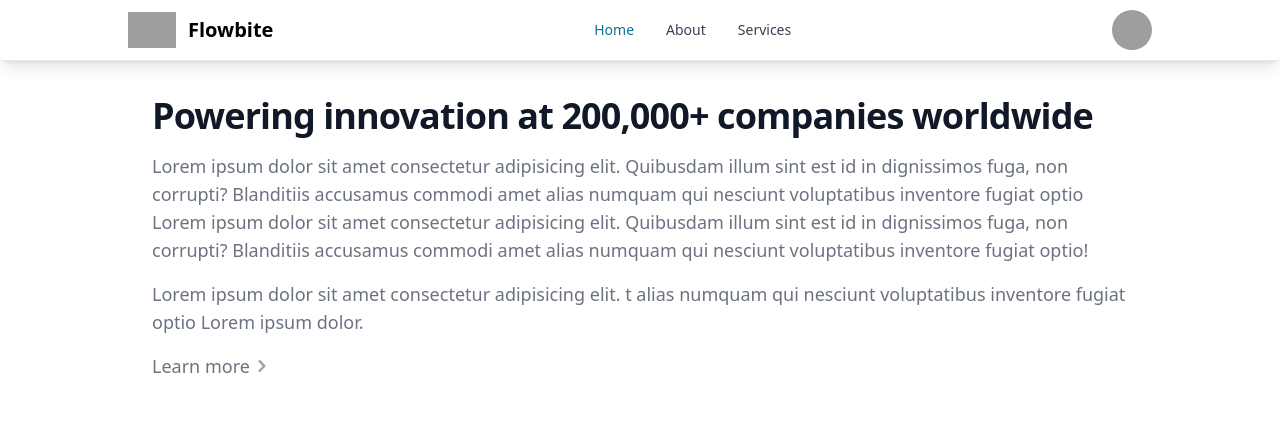
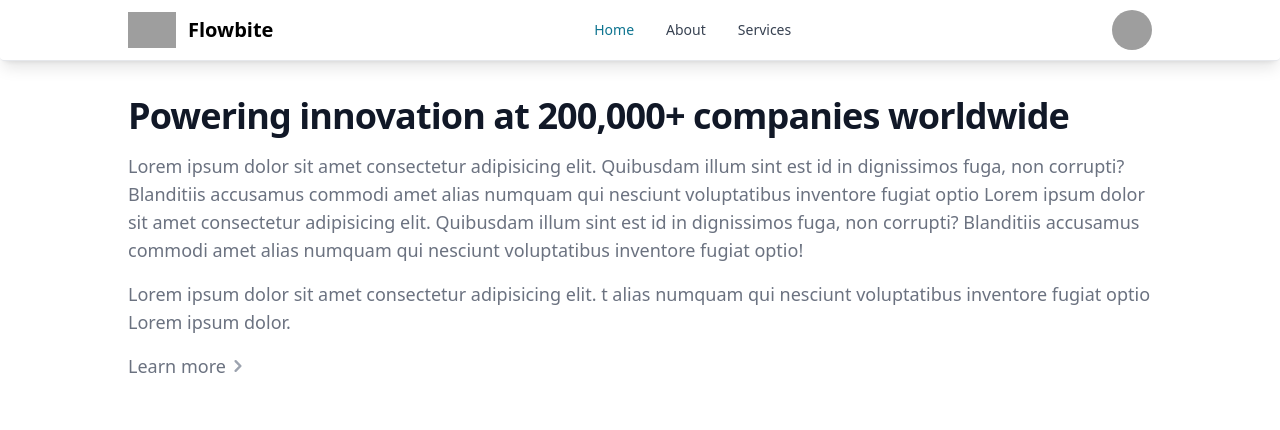
Before and after one commit to prosper74/Go-real-estate-app, a Next.js app in the folder frontend/: page /how-it-works in a window 1280 px wide. Shown: the top 430 px of the page. Built offline with nearby package versions, Linux system fonts and the light colour scheme; grey boxes are pictures that could not be loaded.

Commit message:
Removed extra paddings from contact page

```diff
--- a/frontend/src/pages/contact.tsx
+++ b/frontend/src/pages/contact.tsx
@@ -1,7 +1,5 @@
 import Head from "next/head";
-import Link from "next/link";
 import { Card } from "flowbite-react";
-import { LocationIcon } from "@src/components/common/svgIcons";
 import { ContactUsLinks } from "@src/components/common/layouts/layoutData";
 
 export default function ContactUs() {
--- a/frontend/src/pages/how-it-works.tsx
+++ b/frontend/src/pages/how-it-works.tsx
@@ -10,8 +10,8 @@ export default function HowItWorks() {
         <link rel="icon" href="/favicon.png" />
       </Head>
 
-      <section className="bg-white dark:bg-gray-900 mt-24 sm:!px-10 lg:!px-32">
-        <div className="px-4 mx-auto max-w-screen-xl lg:px-6">
+      <section className="bg-white dark:bg-gray-900 px-4 mx-auto mt-24 sm:!px-10 lg:!px-32">
+        <div className="max-w-screen-xl">
           <div className="max-w-screen-lg text-gray-500 sm:text-lg dark:text-gray-400">
             <h2 className="mb-4 text-4xl tracking-tight font-bold text-gray-900 dark:text-white">
               Powering innovation at{" "}
@@ -42,7 +42,7 @@ export default function HowItWorks() {
           </div>
         </div>
 
-        <div className="gap-16 items-center py-8 px-4 mx-auto max-w-screen-xl lg:grid lg:grid-cols-2 lg:py-16 lg:px-6">
+        <div className="gap-16 items-center py-8 max-w-screen-xl lg:grid lg:grid-cols-2 lg:py-16">
           <div className="font-light text-gray-500 sm:text-lg dark:text-gray-400">
             <h2 className="mb-4 text-4xl tracking-tight font-extrabold text-gray-900 dark:text-white">
               We didn't reinvent the wheel
```
Also changed, not shown: frontend/src/components/common/layouts/layoutData.jsx (+8 -1 lines).
